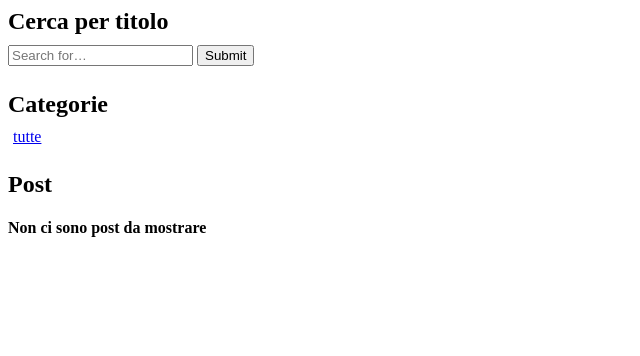
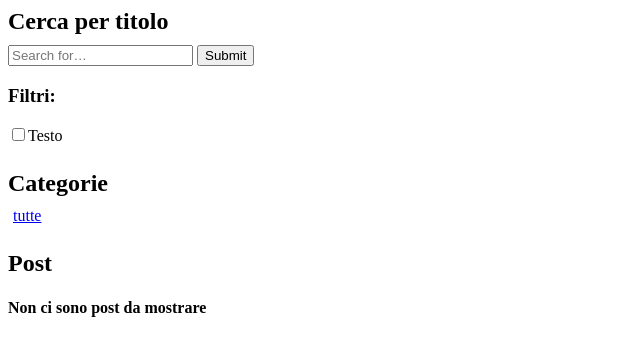
Before and after one commit to albertotomatis/php_blog, a PHP site: page /posts/listPosts.php in a window 1280 px wide. Shown: the top 356 px of the page, without its empty margins (0-640 px from the left). Run offline with PHP 8.4, Linux system fonts and the light colour scheme; data that the repository does not hold is empty.

Commit message:
Aggiunto filtro ricerca

```diff
--- a/templates/posts/listPosts.php
+++ b/templates/posts/listPosts.php
@@ -7,6 +7,10 @@
            <input type="text" name="search" class="form-control " placeholder="Search for…">
            <input class="btn btn-blue" type="submit">
          </div>
+         <h3>Filtri:</h3>
+            <label class="form-check form-check-inline">
+              <input class="form-check-input" type="checkbox"  name="checkTesto" value="">Testo
+            </label>
        </form>
        <!-- Categorie -->
        <h2 style="margin-bottom: 10px;">Categorie</h2>
```
Also changed, not shown: classes/controllers/PostController.php (+10 -2 lines).
